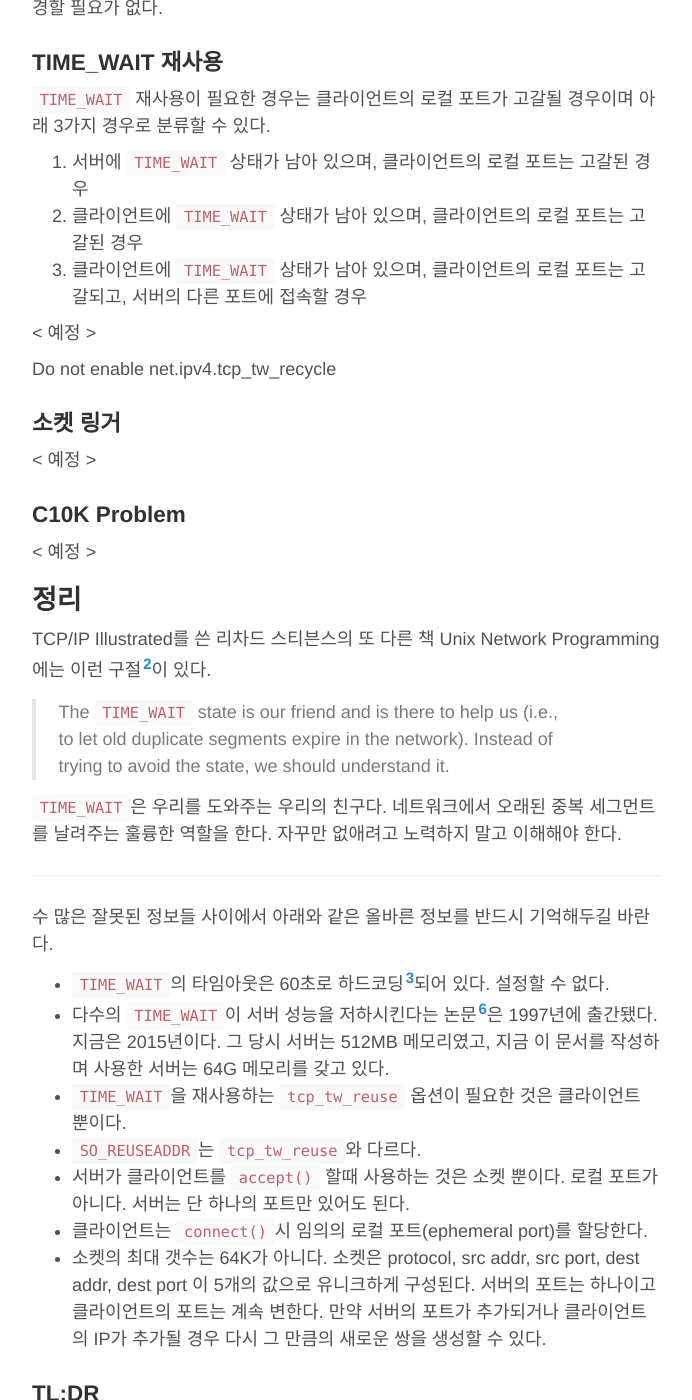
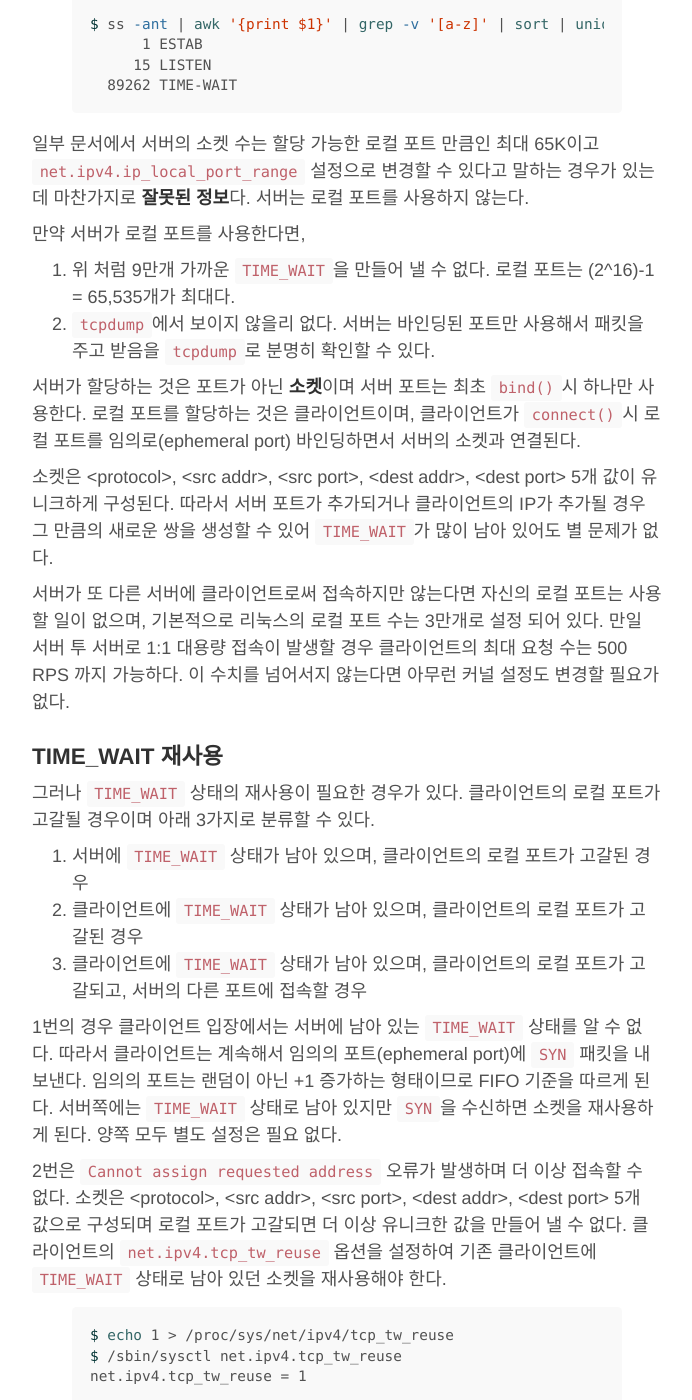
Before and after one commit to Umaigenomu/likejazz.github.io, a Jekyll site: the page built from _posts/2015-06-08-time-wait.md, in a window 1280 px wide and 1400 px high, scrolled down 9781 px. Shown: the whole window, without its empty margins (293-985 px from the left). Built offline with Jekyll 4.4.1, drawn with Linux system fonts in a browser that asks for light colours; some of the changed text lies outside the part shown.

Commit message:
Publishing

```diff
--- a/_posts/2015-06-08-time-wait.md
+++ b/_posts/2015-06-08-time-wait.md
@@ -43,7 +43,7 @@
 
 ---
 
-RFC 793 에는 `TIME_WAIT`을 2 MSL로 규정했으며 CentOS 6에서는 60초 동안 유지된다. 아울러 **이 값은 조정할 수 없다**.
+RFC 793 에는 `TIME_WAIT`을 2 MSL로 규정했으며 CentOS 6에서는 60초 동안 유지된다. 아울러 이 값은 조정할 수 없다.
 
 `net.ipv4.tcp_fin_timeout`을 설정하면 `TIME_WAIT`의 타임아웃을 변경할 수 있다는 내용이 많은데 이는 **잘못된 정보**다. `TIME_WAIT`의 타임아웃 정보는 커널 헤더 `include/net/tcp.h` 에 하드  코딩[^fn-5] 되어 있으며 변경이 불가능하다.
 
@@ -242,21 +242,39 @@
 
 참고로 `SO_REUSEADDR`가 `tcp_tw_reuse`와 동일한 역할을 한다는 문서가 있는데 **잘못된 정보**다. `SO_REUSEADDR`은 소켓 바인딩시 해당 포트의 네트워크 상태를 커널에서 즉시 돌려 받는 것이고, `tcp_tw_reuse`는 새로운 연결에 `TIME_WAIT` 상태를 재사용하는 것이다. 전자는 서버의 역할이고, 후자는 클라이언트의 역할로 전혀 다르다.
 
-또한 클라이언트 소켓에 `SO_REUSEADDR`을 부여한다고 `TIME_WAIT`을 재사용할 수 있는게 아니다. 반드시 `tcp_tw_reuse` 커널 설정이 필요하다. 이후에 다시 자세히 설명한다.
+또한 클라이언트 소켓에 `SO_REUSEADDR`을 부여한다고 `TIME_WAIT`을 재사용할 수 있는게 아니다. 반드시 `tcp_tw_reuse` 커널 설정이 필요하다. 반대로 서버 소켓에서 `bind()`시에도 `tcp_tw_reuse` 설정을 했다고 즉시 바인딩 되지 않는다. 반드시 `SO_REUSEADDR` 옵션을 부여해야 한다. 이후에 다시 자세히 설명하도록 한다.
 
-### 자원 할당
+### 자원 점유
 
-그렇다면 `TIME_WAIT`은 시스템 성능 저하를 가져올까.
+그렇다면 과연 다수의 `TIME_WAIT`은 시스템 성능 저하를 가져올까.
 
 > Each socket in TIME_WAIT consumes some memory in the kernel, usually somewhat less than an ESTABLISHED socket yet still significant. A sufficiently large number could exhaust kernel memory, or at least degrade performance because that memory could be used for other purposes.[^fn-7]
 
 > Because application protocols do not take TIME-WAIT TCB distribution into account, heavily loaded servers can have thousands of connections in TIME-WAIT that consume memory and can slow active connections. In BSD-based TCP implementations, TCBs are kept in mbufs, the memory allocation unit of the networking subsystem[9]. There are a finite number of mbufs available in the system, and mbufs consumed by TCBs cannot be used for other purposes such as moving data. Some systems on high speed networks can run out of mbufs due to TIME-WAIT buildup under high connection load. A SPARCStation 20/71 under SunOS 4.1.3 on a 640 Mb/s Myrinet[10] cannot support more than 60 connections/sec because of this limit.[^fn-6]
 
-커널 메모리 공간을 점유하기 때문에 성능 저하를 야기할 수 있다고 하는데 실제로 그런지 고부하 테스트를 통해 확인해보기로 한다.
+스택오버플로우의 답변[^fn-7]이나 그렇다는 논문[^fn-6]이 있는데 특히 메모리 점유 문제를 심각하게 얘기한다. 여기서 주의해야 할 점이 있다. `TIME_WAIT`으로 인한 성능 저하 논문은 1997년에 출판됐다. 지금은 2015년이다. 벌써 18년전 이야기다. 그 당시 서버 메모리는 512MB였고 지금 테스트를 진행하는 서버의 메모리는 64G다. 100배가 넘는다. 그런데 아직도 `TIME_WAIT` 때문에 메모리 점유가 심각하다고 말한다면 뭔가 이상하다.
+
+`struct tcp_timewait_sock`는 고작 168바이트에 불과하다.[^fn-2]
+
+{% highlight c %}
+struct tcp_timewait_sock {
+    struct inet_timewait_sock tw_sk;
+    u32    tw_rcv_nxt;
+    u32    tw_snd_nxt;
+    u32    tw_rcv_wnd;
+    u32    tw_ts_offset;
+    u32    tw_ts_recent;
+    long   tw_ts_recent_stamp;
+};
+{% endhighlight %}
+
+만약 4만개의 `TIME_WAIT` 상태 인바운드 커넥션이 있다면 10MB 안쪽의 메모리를 차지한다. 아웃바운드 커넥션도 고작 2.5MB가 더 필요할 뿐이다.[^fn-2] 요즘 서버 사양에서 `TIME_WAIT` 상태가 차지하는 메모리 용량은 아주 미미하다.
+
+그렇다면 `TIME_WAIT` 상태가 증가하면 어떤 일이 발생할까. 실제 고부하 테스트를 통해 이를 확인해보기로 한다.
 
 <img src="https://farm9.staticflickr.com/8891/18532873405_6cf6227ca9_b.jpg" width="250" />
 
-십수여대의 클라이언트를 동원해 연속된 요청으로 9만개 가까운 `TIME_WAIT` 상태를 만들어 냈다.
+여러대의 클라이언트를 동원해 연속된 요청으로 9만개 가까운 `TIME_WAIT` 상태를 만들어 냈다.
 
 {% highlight bash %}
 $ ss -ant | awk '{print $1}' | grep -v '[a-z]' | sort | uniq -c
@@ -265,27 +283,63 @@
   89262 TIME-WAIT
 {% endhighlight %}
 
-서버의 소켓 수는 할당 가능한 로컬 포트 만큼인 최대 65K로 언급하고 `net.ipv4.ip_local_port_range` 설정으로 변경할 수 있다고 언급하는 문서가 있는데 마찬가지로 **잘못된 정보**다. 서버는 로컬 포트를 사용하지 않는다.
+일부 문서에서 서버의 소켓 수는 할당 가능한 로컬 포트 만큼인 최대 65K이고  `net.ipv4.ip_local_port_range` 설정으로 변경할 수 있다고 말하는 경우가 있는데 마찬가지로 **잘못된 정보**다. 서버는 로컬 포트를 사용하지 않는다.
 
-만약 서버가 로컬 포트를 사용한다면 위 처럼 9만개 가까운 `TIME_WAIT`을 만들어 낼 수 없다. 서버가 할당하는 것은 포트가 아닌 **소켓**이며 서버의 포트는 최초 `bind()`시 하나만 사용하게 된다.
+만약 서버가 로컬 포트를 사용한다면,
 
-로컬 포트를 할당하는 것은 클라이언트이며, 클라이언트가 `connect()`시 로컬 포트를 임의로 바인딩하면서 서버의 소켓과 연결된다.
+1. 위 처럼 9만개 가까운 `TIME_WAIT`을 만들어 낼 수 없다. 로컬 포트는 (2^16)-1 = 65,535개가 최대다.
+1. `tcpdump`에서 보이지 않을리 없다. 서버는 바인딩된 포트만 사용해서 패킷을 주고 받음을 `tcpdump`로 분명히 확인할 수 있다.
 
-소켓은 protocol, src addr, src port, dest addr, dest port 5개 값이 유니크하게 구성된다. 따라서 서버 포트가 추가되거나 클라이언트의 IP가 추가될 경우 그 만큼의 새로운 쌍을 생성할 수 있어 `TIME_WAIT`가 많이 남아 있어도 별 문제가 없다.
+서버가 할당하는 것은 포트가 아닌 **소켓**이며 서버 포트는 최초 `bind()`시 하나만 사용한다. 로컬 포트를 할당하는 것은 클라이언트이며, 클라이언트가 `connect()`시 로컬 포트를 임의로(ephemeral port) 바인딩하면서 서버의 소켓과 연결된다.
 
-서버가 또 다른 서버에 클라이언트로써 접속하지만 않는다면 자신의 로컬 포트는 사용할 일이 없으며, 기본적으로 리눅스의 로컬 포트 수는 3만개로 설정 되어 있다. 만일 서버 투 서버로 1:1 대용량 접속이 발생할 경우 클라이언트의 최대 요청 수는 500 RPS 까지 가능하다는 얘기다. 이 수치를 넘어서지만 않는다면 아무런 커널 설정도 변경할 필요가 없다.
+소켓은 \<protocol\>, \<src addr\>, \<src port\>, \<dest addr\>, \<dest port\> 5개 값이 유니크하게 구성된다. 따라서 서버 포트가 추가되거나 클라이언트의 IP가 추가될 경우 그 만큼의 새로운 쌍을 생성할 수 있어 `TIME_WAIT`가 많이 남아 있어도 별 문제가 없다.
+
+서버가 또 다른 서버에 클라이언트로써 접속하지만 않는다면 자신의 로컬 포트는 사용할 일이 없으며, 기본적으로 리눅스의 로컬 포트 수는 3만개로 설정 되어 있다. 만일 서버 투 서버로 1:1 대용량 접속이 발생할 경우 클라이언트의 최대 요청 수는 500 RPS 까지 가능하다. 이 수치를 넘어서지 않는다면 아무런 커널 설정도 변경할 필요가 없다.
 
 ### TIME_WAIT 재사용
 
-`TIME_WAIT` 재사용이 필요한 경우는 클라이언트의 로컬 포트가 고갈될 경우이며 아래 3가지 경우로 분류할 수 있다.
+그러나 `TIME_WAIT` 상태의 재사용이 필요한 경우가 있다. 클라이언트의 로컬 포트가 고갈될 경우이며 아래 3가지로 분류할 수 있다.
 
-1. 서버에 `TIME_WAIT` 상태가 남아 있으며, 클라이언트의 로컬 포트는 고갈된 경우
-1. 클라이언트에 `TIME_WAIT` 상태가 남아 있으며, 클라이언트의 로컬 포트는 고갈된 경우
-1. 클라이언트에 `TIME_WAIT` 상태가 남아 있으며, 클라이언트의 로컬 포트는 고갈되고, 서버의 다른 포트에 접속할 경우
+1. 서버에 `TIME_WAIT` 상태가 남아 있으며, 클라이언트의 로컬 포트가 고갈된 경우
+1. 클라이언트에 `TIME_WAIT` 상태가 남아 있으며, 클라이언트의 로컬 포트가 고갈된 경우
+1. 클라이언트에 `TIME_WAIT` 상태가 남아 있으며, 클라이언트의 로컬 포트가 고갈되고, 서버의 다른 포트에 접속할 경우
 
-< 예정 >
+1번의 경우 클라이언트 입장에서는 서버에 남아 있는 `TIME_WAIT` 상태를 알 수 없다. 따라서 클라이언트는 계속해서 임의의 포트(ephemeral port)에 `SYN` 패킷을 내보낸다. 임의의 포트는 랜덤이 아닌 +1 증가하는 형태이므로 FIFO 기준을 따르게 된다. 서버쪽에는 `TIME_WAIT` 상태로 남아 있지만 `SYN`을 수신하면 소켓을 재사용하게 된다. 양쪽 모두 별도 설정은 필요 없다.
 
-Do not enable net.ipv4.tcp_tw_recycle
+2번은 `Cannot assign requested address` 오류가 발생하며 더 이상 접속할 수 없다. 소켓은 \<protocol\>, \<src addr\>, \<src port\>, \<dest addr\>, \<dest port\> 5개 값으로 구성되며 로컬 포트가 고갈되면 더 이상 유니크한 값을 만들어 낼 수 없다. 클라이언트의 `net.ipv4.tcp_tw_reuse` 옵션을 설정하여 기존 클라이언트에 `TIME_WAIT` 상태로 남아 있던 소켓을 재사용해야 한다.
+
+{% highlight bash %}
+$ echo 1 > /proc/sys/net/ipv4/tcp_tw_reuse
+$ /sbin/sysctl net.ipv4.tcp_tw_reuse
+net.ipv4.tcp_tw_reuse = 1
+{% endhighlight %}
+
+3번은 문제가 없다. 앞서 언급했듯 소켓은 5개 유니크 값이며 맨 마지막이 \<dest port\> 이다. 이 말은 포트가 다를 경우 다시 그만큼의 소켓 쌍을 만들어낼 수 있음을 뜻한다. 재사용이 필요 없다.
+
+---
+
+그런데 1번의 경우 오래된 서버(RHEL 4)에서 문제가 발견됐다.
+
+{% highlight bash %}
+$ telnet 10.41.118.88 80
+Trying 10.41.118.88...
+telnet: connect to address 10.41.118.88: Cannot assign requested address
+telnet: Unable to connect to remote host: Cannot assign requested address
+{% endhighlight %}
+
+분명 최신 OS에서는 별도 설정 없이, 문제 없이 로컬 포트가 할당되는데 오래된 OS에서 오류가 발생한 것이다. 오류는 `Cannot assign requested address`로 로컬 포트 고갈로 발생하던 2번과 동일하며 서버에 `SYN` 패킷 조차 전달하지 못한다. 클라이언트는 서버의 `TIME_WAIT` 상태를 알 수 없으므로 문제가 없어야 하나 부하가 매우 높을때 간헐적으로 소켓 할당이 안되는 걸로 봐서 오래된 OS의 특징 또는 버그로 추정된다.
+
+이 경우 해결책은 2번과 마찬가지로 `net.ipv4.tcp_tw_reuse`를 설정하는 것으로 간단히 해결 가능하다.
+
+{% highlight bash %}
+$ echo 1 > /proc/sys/net/ipv4/tcp_tw_reuse
+$ /sbin/sysctl net.ipv4.tcp_tw_reuse
+net.ipv4.tcp_tw_reuse = 1
+{% endhighlight %}
+
+---
+
+`TIME_WAIT`을 재활용하는 `net.ipv4.tcp_tw_recycle` 옵션이 있지만 일반적으로 NAT 환경에서 문제가 있다[^fn-2]고 알려져 있다. 서비스 환경에서 서버가 로드 밸런스 뒤에 위치한다면 패킷 드롭이 발생할 수 있으므로 사용해선 안된다.
 
 ### 소켓 링거
 
@@ -311,9 +365,9 @@
 - 다수의 `TIME_WAIT`이 서버 성능을 저하시킨다는 논문[^fn-6]은 1997년에 출간됐다. 지금은 2015년이다. 그 당시 서버는 512MB 메모리였고, 지금 이 문서를 작성하며 사용한 서버는 64G 메모리를 갖고 있다.
 - `TIME_WAIT`을 재사용하는 `tcp_tw_reuse` 옵션이 필요한 것은 클라이언트 뿐이다.
 - `SO_REUSEADDR`는 `tcp_tw_reuse`와 다르다.
-- 서버가 클라이언트를 `accept()` 할때 사용하는 것은 소켓 뿐이다. 로컬 포트가 아니다. 서버는 단 하나의 포트만 있어도 된다.
+- 서버가 클라이언트를 `accept()` 할때 사용하는 것은 소켓 뿐이다. 로컬 포트가 아니다. 서버는 단 하나의 포트만 있으면 된다.
 - 클라이언트는 `connect()`시 임의의 로컬 포트(ephemeral port)를 할당한다.
-- 소켓의 최대 갯수는 64K가 아니다. 소켓은 protocol, src addr, src port, dest addr, dest port 이 5개의 값으로 유니크하게 구성된다. 서버의 포트는 하나이고 클라이언트의 포트는 계속 변한다. 만약 서버의  포트가 추가되거나 클라이언트의 IP가 추가될 경우 다시 그 만큼의 새로운 쌍을 생성할 수 있다.
+- 소켓의 최대 갯수는 65K가 아니다. 소켓은 \<protocol\>, \<src addr\>, \<src port\>, \<dest addr\>, \<dest port\> 이 5개의 값으로 유니크하게 구성된다. 서버의 포트는 하나이고 클라이언트의 포트는 계속 변한다. 만약 서버의  포트가 추가되거나 클라이언트의 IP가 추가될 경우 다시 그 만큼의 새로운 쌍을 생성할 수 있다.
 
 ### TL;DR
 
```
